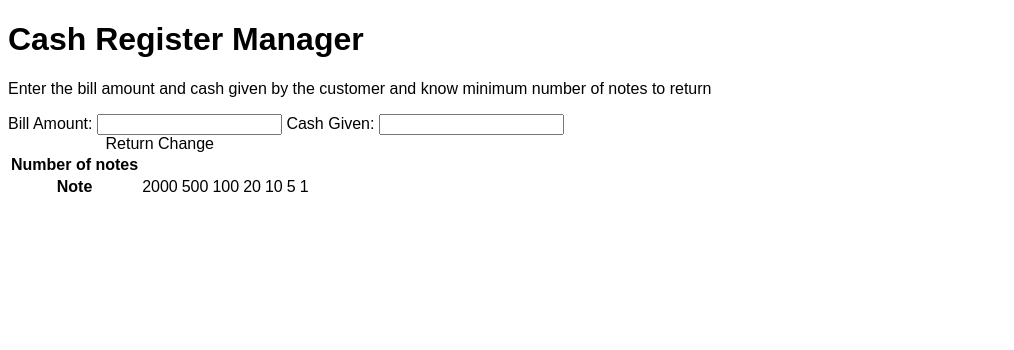
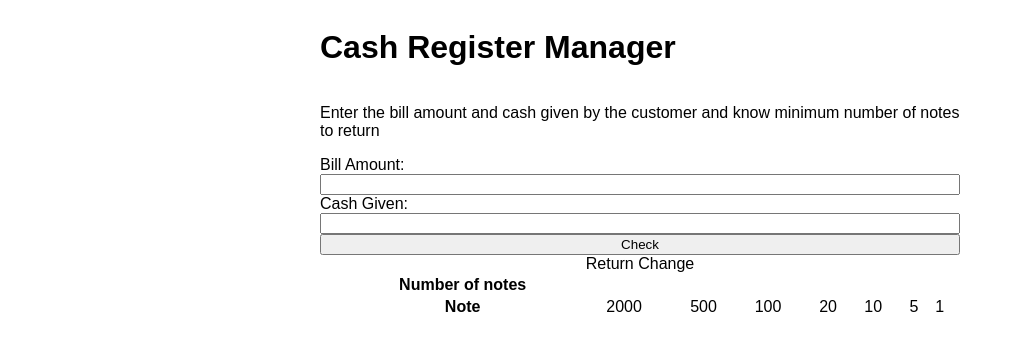
Before and after one commit to anupam1209/neogcamp_cash_register_app, a plain HTML site: page index.html in a window 1280 px wide. Shown: the whole page, without its empty margins (0-1014 px from the left). Drawn offline with Linux system fonts and the light colour scheme.

Commit message:
added check button and centered the content

```diff
--- a/index.html
+++ b/index.html
@@ -18,6 +18,8 @@
       <input id="bill-amount" type="number" />
       <label for="cash-given">Cash Given: </label>
       <input id="cash-given" type="number" />
+
+      <button>Check</button>
 
       <table class="change-table">
         <caption>
--- a/style.css
+++ b/style.css
@@ -1,3 +1,14 @@
+*{
+
+}
+
+.container{
+    display: flex;
+    flex-direction: column;
+    width: 50vw;
+    margin: auto auto;
+}
+
 body{
     font-family:sans-serif;
 }
```
